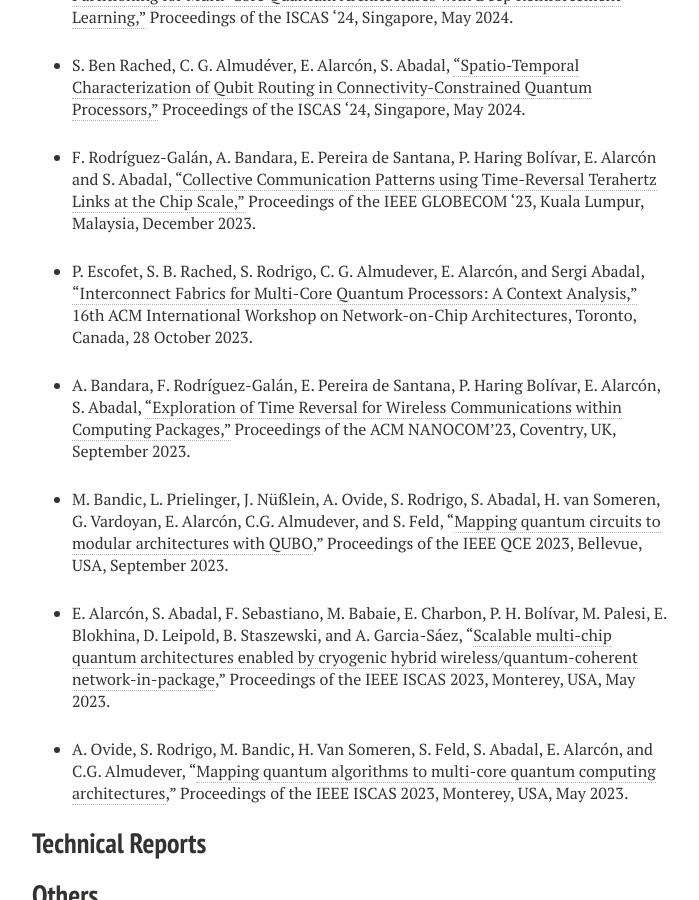
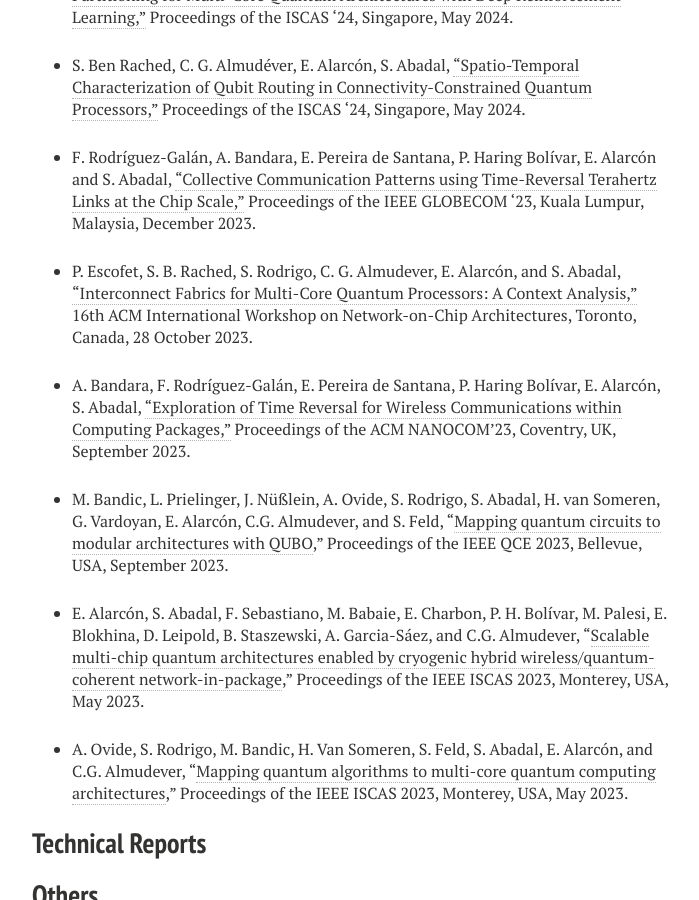
Before and after one commit to biddu/biddu.github.io, a Jekyll site: the page built from publications.md, in a window 1280 px wide and 900 px high, scrolled down 947 px. Shown: the whole window, without its empty margins (288-987 px from the left). Built offline with Jekyll 4.4.1, drawn with Linux system fonts in a browser that asks for light colours; nearby versions of some CDN libraries.

Commit message:
Update publications.md

```diff
--- a/publications.md
+++ b/publications.md
@@ -30,13 +30,13 @@ comments: false
 
 + F. Rodríguez-Galán, A. Bandara, E. Pereira de Santana, P. Haring Bolívar, E. Alarcón and S. Abadal, [“Collective Communication Patterns using Time-Reversal Terahertz Links at the Chip Scale,”](https://arxiv.org/pdf/2309.01428) Proceedings of the IEEE GLOBECOM ‘23, Kuala Lumpur, Malaysia, December 2023.
 
-+ P. Escofet, S. B. Rached, S. Rodrigo, C. G. Almudever, E. Alarcón, and Sergi Abadal, [“Interconnect Fabrics for Multi-Core Quantum Processors: A Context Analysis,”](https://arxiv.org/pdf/2309.07313.pdf) 16th ACM International Workshop on Network-on-Chip Architectures, Toronto, Canada, 28 October 2023.
++ P. Escofet, S. B. Rached, S. Rodrigo, C. G. Almudever, E. Alarcón, and S. Abadal, [“Interconnect Fabrics for Multi-Core Quantum Processors: A Context Analysis,”](https://arxiv.org/pdf/2309.07313.pdf) 16th ACM International Workshop on Network-on-Chip Architectures, Toronto, Canada, 28 October 2023.
 
 + A. Bandara, F. Rodríguez-Galán, E. Pereira de Santana, P. Haring Bolívar, E. Alarcón, S. Abadal, [“Exploration of Time Reversal for Wireless Communications within Computing Packages,”](https://arxiv.org/pdf/2307.10820) Proceedings of the ACM NANOCOM’23, Coventry, UK, September 2023.
 
 + M. Bandic, L. Prielinger, J. Nüßlein, A. Ovide, S. Rodrigo, S. Abadal, H. van Someren, G. Vardoyan, E. Alarcón, C.G. Almudever, and S. Feld, "[Mapping quantum circuits to modular architectures with QUBO](https://arxiv.org/abs/2305.06687)," Proceedings of the IEEE QCE 2023, Bellevue, USA, September 2023.
 
-+ E. Alarcón, S. Abadal, F. Sebastiano, M. Babaie, E. Charbon, P. H. Bolívar, M. Palesi, E. Blokhina, D. Leipold, B. Staszewski, and A. Garcia-Sáez, "[Scalable multi-chip quantum architectures enabled by cryogenic hybrid wireless/quantum-coherent network-in-package](https://arxiv.org/abs/2303.14008)," Proceedings of the IEEE ISCAS 2023, Monterey, USA, May 2023.
++ E. Alarcón, S. Abadal, F. Sebastiano, M. Babaie, E. Charbon, P. H. Bolívar, M. Palesi, E. Blokhina, D. Leipold, B. Staszewski, A. Garcia-Sáez, and C.G. Almudever, "[Scalable multi-chip quantum architectures enabled by cryogenic hybrid wireless/quantum-coherent network-in-package](https://arxiv.org/abs/2303.14008)," Proceedings of the IEEE ISCAS 2023, Monterey, USA, May 2023.
 
 + A. Ovide, S. Rodrigo, M. Bandic, H. Van Someren, S. Feld, S. Abadal, E. Alarcón, and C.G. Almudever, "[Mapping quantum algorithms to multi-core quantum computing architectures](https://arxiv.org/abs/2303.16125)," Proceedings of the IEEE ISCAS 2023, Monterey, USA, May 2023.
 
```
